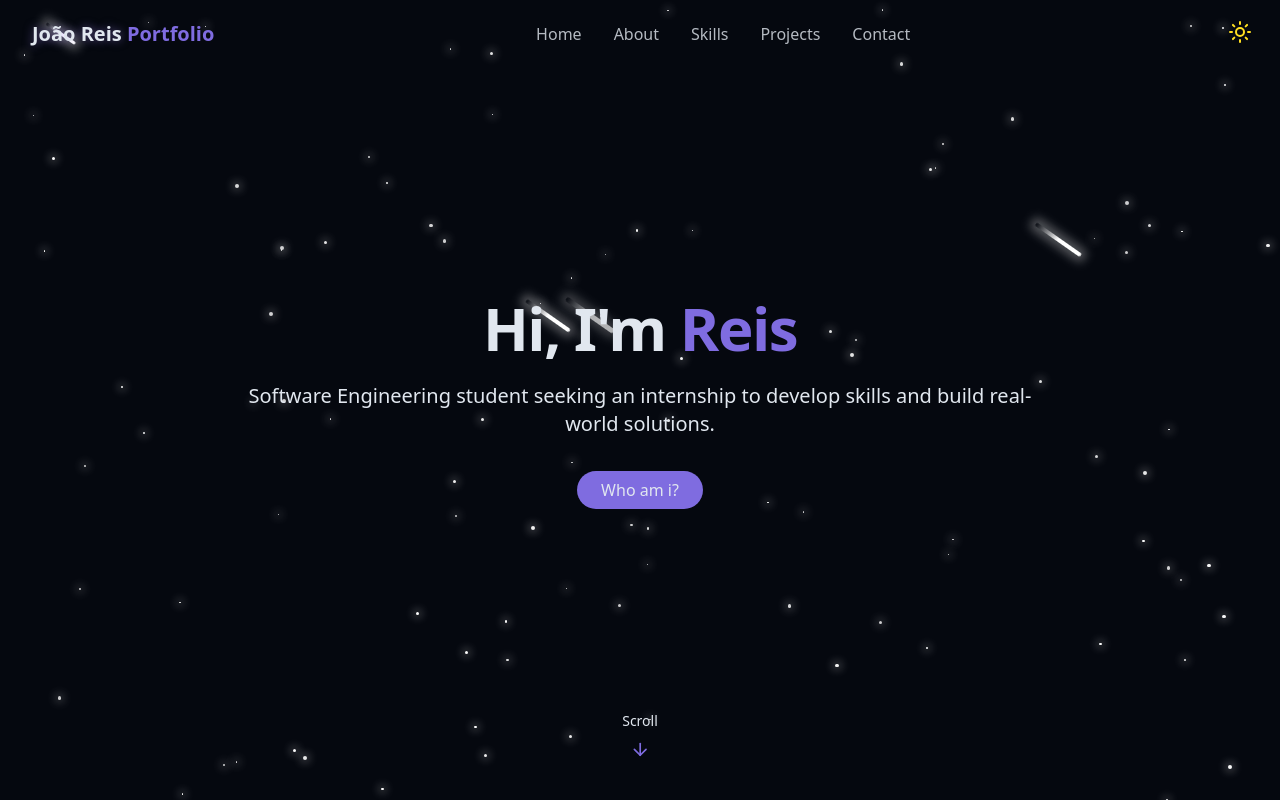
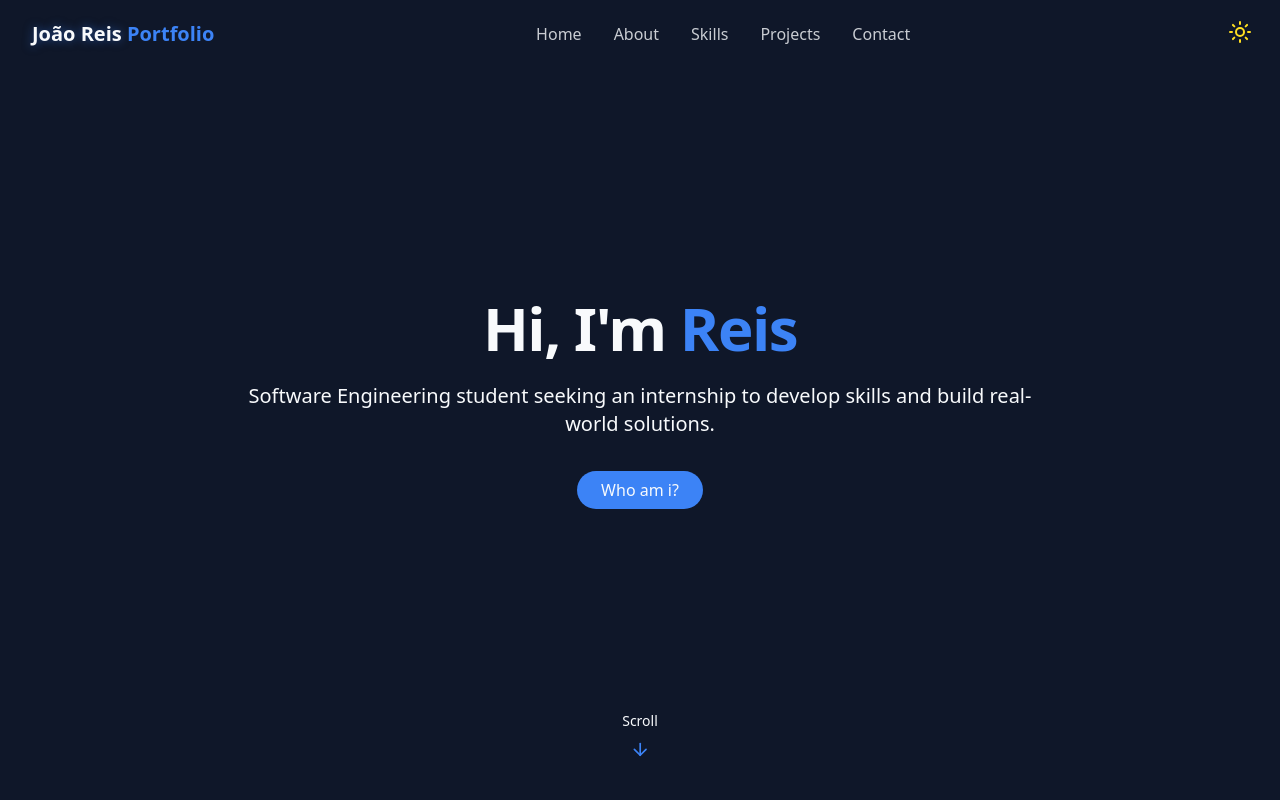
Before and after one commit to R3I5/meusite-joao-reis, a React (Vite) app: page / in a window 1280 px wide. Shown: the top 800 px of the page. Built offline with nearby package versions, Linux system fonts and the light colour scheme.

Commit message:
updating colours and themes

```diff
--- a/src/components/ContactSection.jsx
+++ b/src/components/ContactSection.jsx
@@ -29,7 +29,7 @@ export const ContactSection = () => {
   };
 
   return (
-    <section id="contact" className="min-h-screen flex flex-col justify-between pt-24 px-4 relative snap-start">
+    <section id="contact" className="min-h-screen flex flex-col justify-between pt-13 px-4 relative snap-start">
       <div className="container mx-auto max-w-5xl grow flex flex-col justify-center">
         <h2 className="text-3xl md:text-4xl font-bold mb-4 text-center">
           Get in <span className="text-primary">Touch</span>
@@ -79,7 +79,7 @@ export const ContactSection = () => {
             <form
               ref={formRef}
               target="_blank"
-              action="https://formsubmit.co/renata.rodriguesdasilva@outlook.com"
+              action="https://formsubmit.co/j.victor.reis20044@gmail.com"
               method="POST"
               onSubmit={handleSubmit}
               className="space-y-2"
--- a/src/index.css
+++ b/src/index.css
@@ -64,27 +64,43 @@
 
 @layer base {
   :root {
+    /* MODO CLARO (Tech Modern Light) */
+    /* Fundo: Slate-50 (Branco Gelo) */
     --background: 210 40% 98%;
+
+    /* Texto: Slate-900 (Preto Suave) */
     --foreground: 222 47% 11%;
 
+    /* Cartão: Branco Puro */
     --card: 0 0% 100%;
 
-    --primary: 250 47% 60%;
+    /* Cor Principal: Blue-500 (Azul Elétrico Profissional) */
+    --primary: 217 91% 60%;
+    /* Texto no botão: Branco */
     --primary-foreground: 210 40% 98%;
 
+    /* Bordas: Slate-200 (Cinza sutil) */
     --border: 214 32% 91%;
   }
 
   .dark {
-    --background: 222 47% 4%;
-    --foreground: 213 31% 91%;
+    /* MODO ESCURO (Tech Modern Dark) */
+    /* Fundo: Slate-950 (Azul Noturno Profundo) */
+    --background: 222 47% 11%;
 
-    --card: 222 47% 8%;
+    /* Texto: Slate-50 (Branco Gelo) */
+    --foreground: 210 40% 98%;
 
-    --primary: 250 65% 65%;
-    --primary-foreground: 213 31% 91%;
+    /* Cartão: Slate-900 (Um tom acima do fundo) */
+    --card: 215 28% 17%;
 
-    --border: 217 33% 20%;
+    /* Cor Principal: Blue-500 (Mantém o Azul Elétrico vibrante) */
+    --primary: 217 91% 60%;
+    /* Texto no botão: Branco */
+    --primary-foreground: 210 40% 98%;
+
+    /* Bordas: Slate-800 (Escuro discreto) */
+    --border: 215 28% 17%;
   }
 }
 
@@ -94,7 +110,7 @@
 
 html {
   @apply scroll-smooth;
-  scroll-snap-type: y mandatory;
+  scroll-snap-type: y mandatory; /* Efeito magnético */
 }
 
 body {
@@ -125,7 +141,8 @@ padding-inline: 2rem;
 
 @utility text-glow {
 @apply relative;
-text-shadow: 0 0 10px rgba(167, 139, 250, 0.5);
+/* Atualizado para brilho AZUL */
+text-shadow: 0 0 10px rgba(59, 130, 246, 0.5);
 }
 
 @utility card-hover {
@@ -140,8 +157,9 @@ border: 1px solid transparent;
 }
 
 @utility cosmic-button {
+/* Atualizado sombra para AZUL */
 @apply px-6 py-2 rounded-full bg-primary text-primary-foreground font-medium
-        transition-all duration-300 hover:shadow-[0_0_10px_rgba(139,92,246,0.5)]
+        transition-all duration-300 hover:shadow-[0_0_15px_rgba(59,130,246,0.6)]
         hover:scale-105 active:scale-95;
 }
 
--- a/src/pages/Home.jsx
+++ b/src/pages/Home.jsx
@@ -11,7 +11,7 @@ export const Home = () => {
   return (
     <div className="min-h-screen bg-background text-foreground overflow-x-hidden">
       <ThemeToggle />
-      <StarBackground />
+      {/*<StarBackground />*/}
       <Navbar />
       <main>
         <HeroSection />
```
